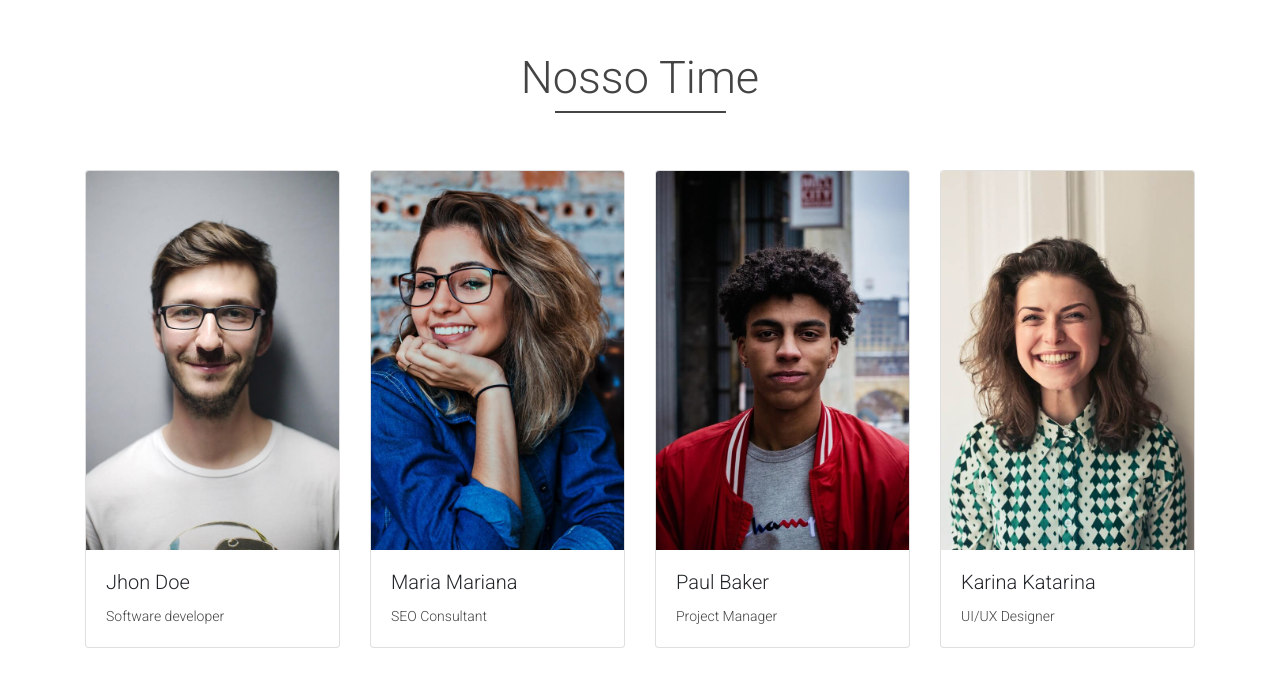
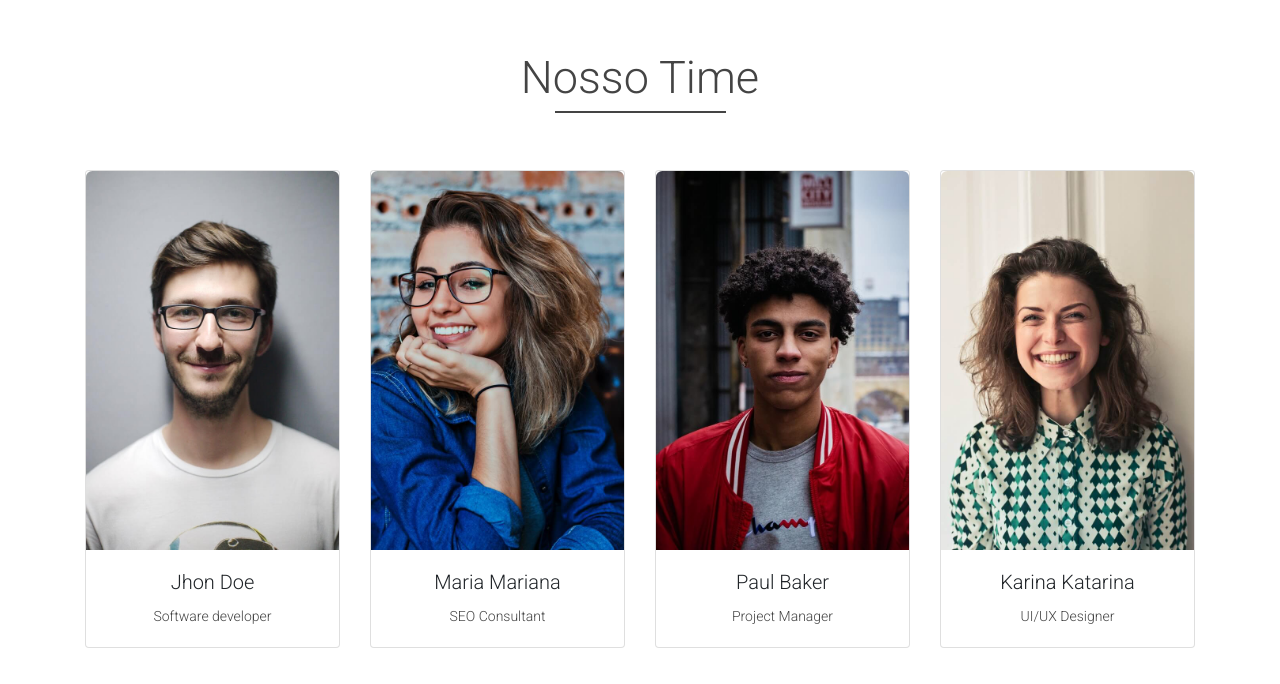
Before and after one commit to eugeniocarvalho/hdc-agency, a website: page index.html in a window 1280 px wide. Shown: the part 2473-3157 px from the top of the page. Drawn offline with nearby package versions, Linux system fonts and the light colour scheme; a script that the page names is missing.

Commit message:
stylized card

```diff
--- a/css/styles.css
+++ b/css/styles.css
@@ -184,3 +184,13 @@ header, .navbar {
   font-size: 26px;
   margin-top: 20px;
 }
+
+/* Time */
+
+.card-body {
+  text-align: center;
+}
+
+.card img {
+  border-radius: .4rem .4rem 0rem 0rem;
+}
```
